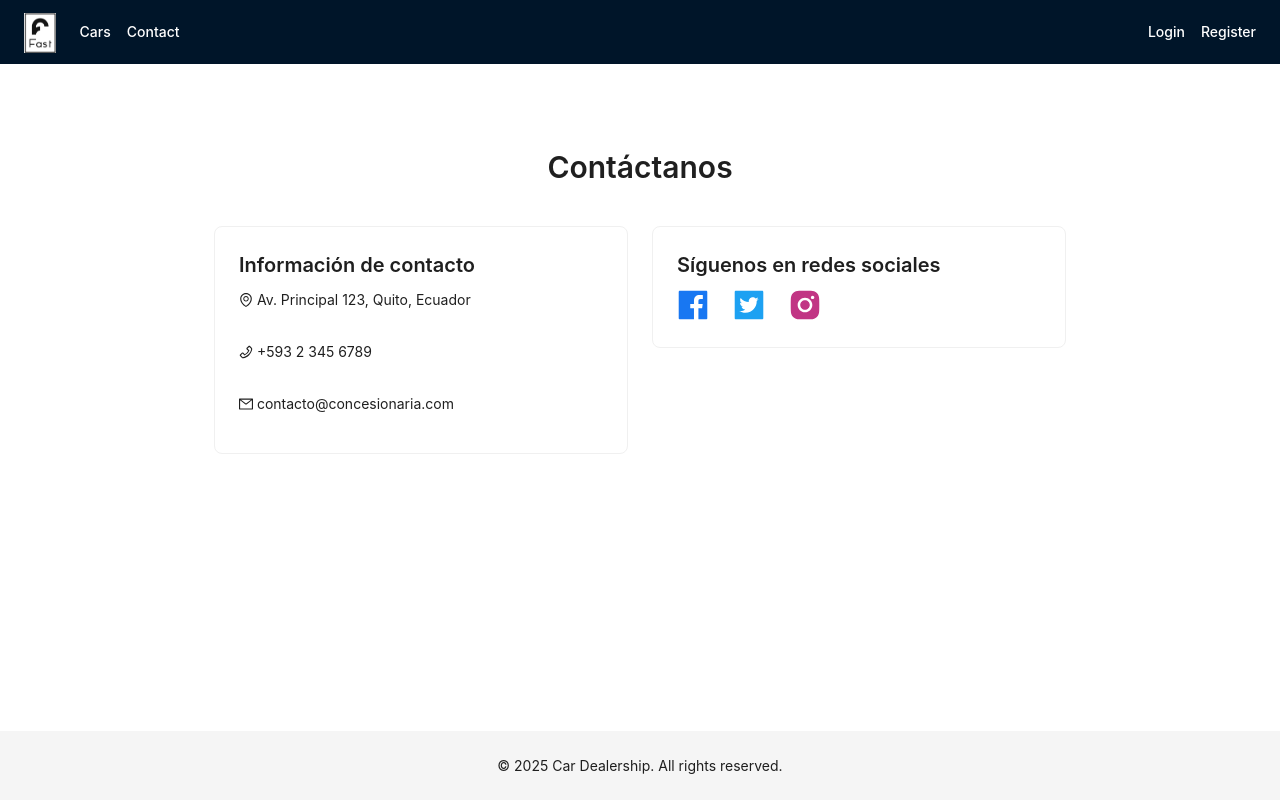
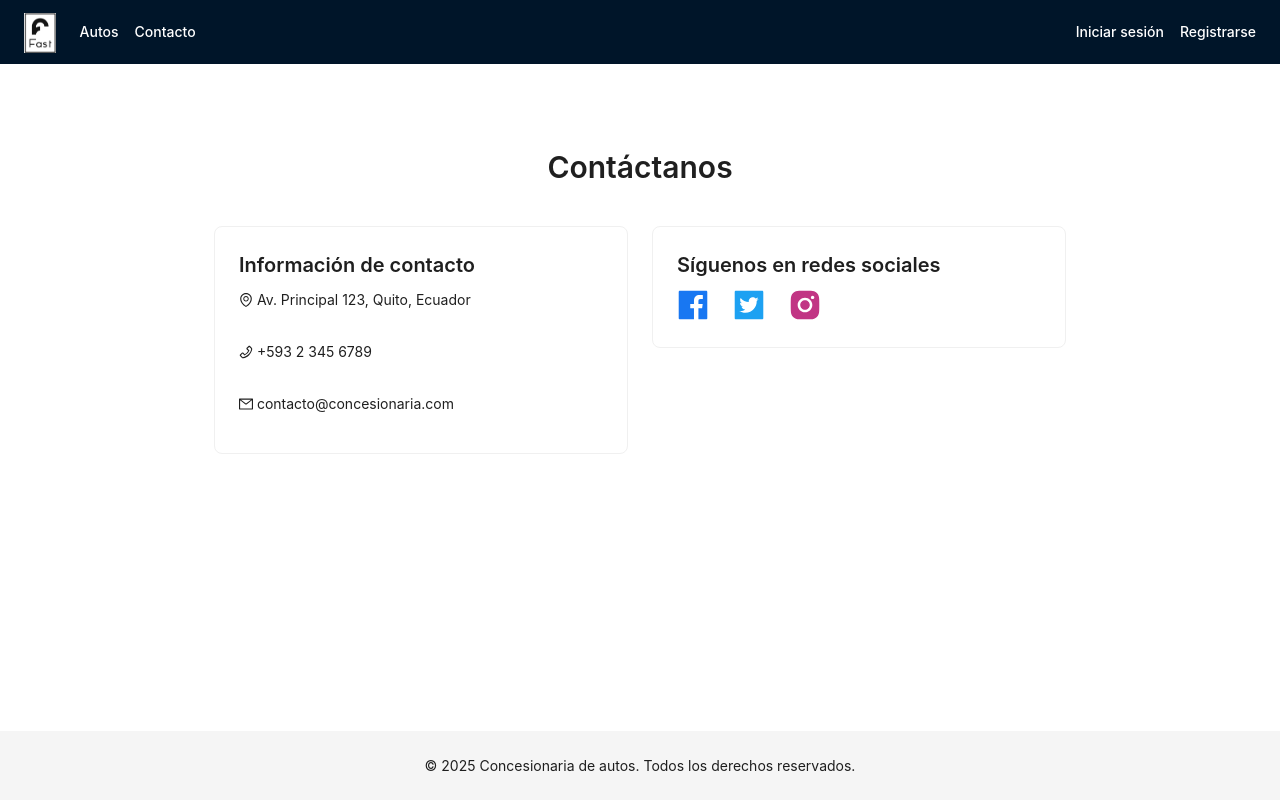
Before and after one commit to KevC17/Frontend-Concesionaria, a React (Vite) app: page /contact in a window 1280 px wide. Built offline with nearby package versions, Linux system fonts and the light colour scheme.

Commit message:
Fix: Idioma

```diff
--- a/src/layouts/MainLayout.tsx
+++ b/src/layouts/MainLayout.tsx
@@ -56,8 +56,8 @@ const MainLayout = ({ children }: { children: ReactNode }) => {
                 style={{ height: 40 }}
               />
             </Link>
-            <Link to="/cars" style={{ color: '#fff', marginRight: 16 }}>Cars</Link>
-            <Link to="/contact" style={{ color: '#fff' }}>Contact</Link>
+            <Link to="/cars" style={{ color: '#fff', marginRight: 16 }}>Autos</Link>
+            <Link to="/contact" style={{ color: '#fff' }}>Contacto</Link>
           </div>
 
           <div style={{ display: 'flex', alignItems: 'center', gap: 16 }}>
@@ -65,25 +65,25 @@ const MainLayout = ({ children }: { children: ReactNode }) => {
               <>
                 {!isAdmin && (
                   <Link to="/profile" style={{ color: '#fff' }}>
-                    My Profile
+                    Mi perfil
                   </Link>
                 )}
                 {isAdmin && (
                   <Link to="/admin" style={{ color: '#fff' }}>
-                    Admin Panel
+                    Panel administrador
                   </Link>
                 )}
                 <span style={{ color: '#fff' }}>
-                  Welcome, {userName}
+                  Bienvenido, {userName}
                 </span>
                 <span onClick={handleLogout} style={{ color: '#fff', cursor: 'pointer' }}>
-                  Logout
+                  Cerrar sesión
                 </span>
               </>
             ) : (
               <>
-                <Link to="/login" style={{ color: '#fff' }}>Login</Link>
-                <Link to="/register" style={{ color: '#fff' }}>Register</Link>
+                <Link to="/login" style={{ color: '#fff' }}>Iniciar sesión</Link>
+                <Link to="/register" style={{ color: '#fff' }}>Registrarse</Link>
               </>
             )}
           </div>
@@ -93,7 +93,7 @@ const MainLayout = ({ children }: { children: ReactNode }) => {
       <Content style={{ padding: '24px', background: '#fff' }}>{children}</Content>
 
       <Footer style={{ textAlign: 'center' }}>
-        © {new Date().getFullYear()} Car Dealership. All rights reserved.
+        © {new Date().getFullYear()} Concesionaria de autos. Todos los derechos reservados.
       </Footer>
     </Layout>
   );
```
